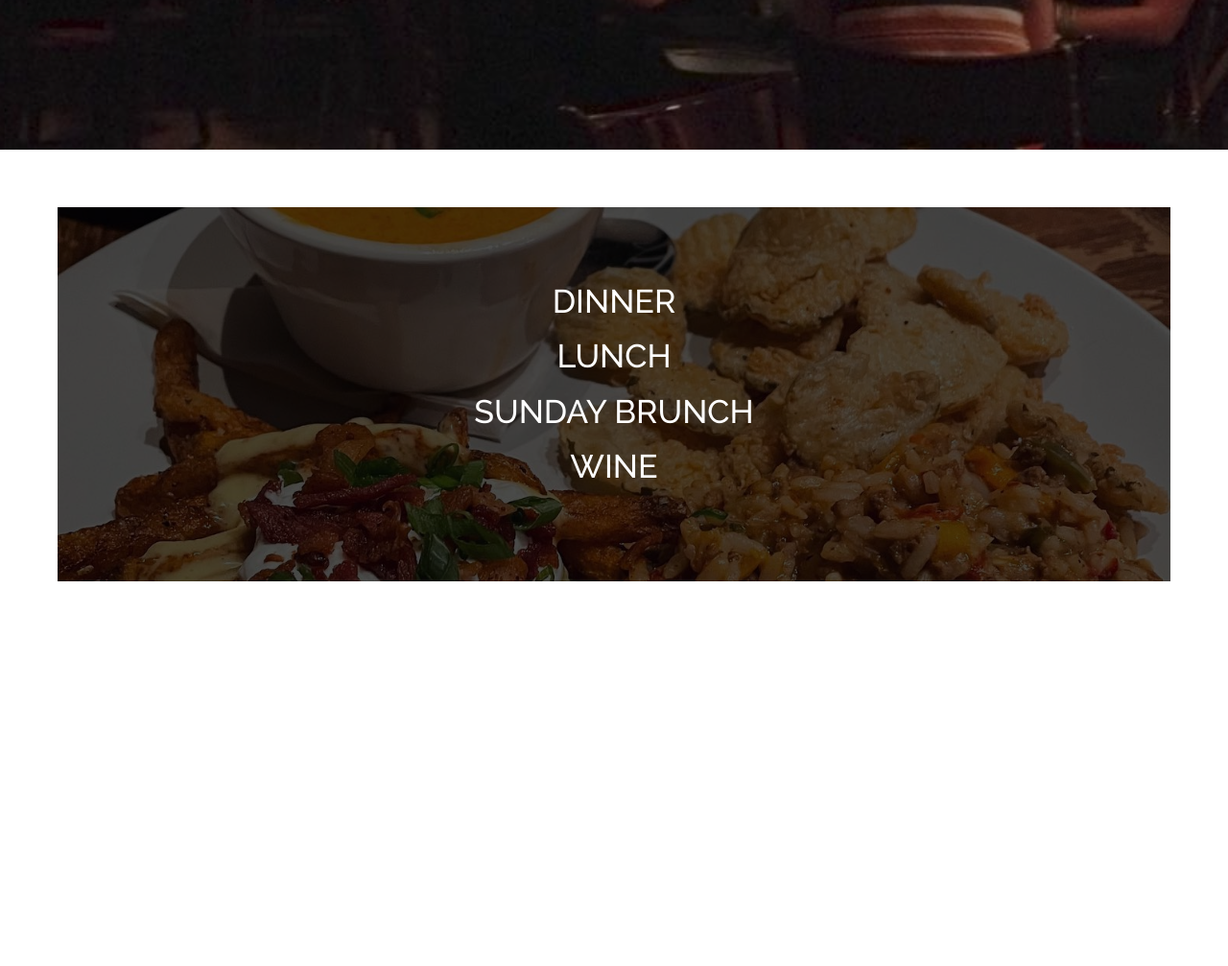
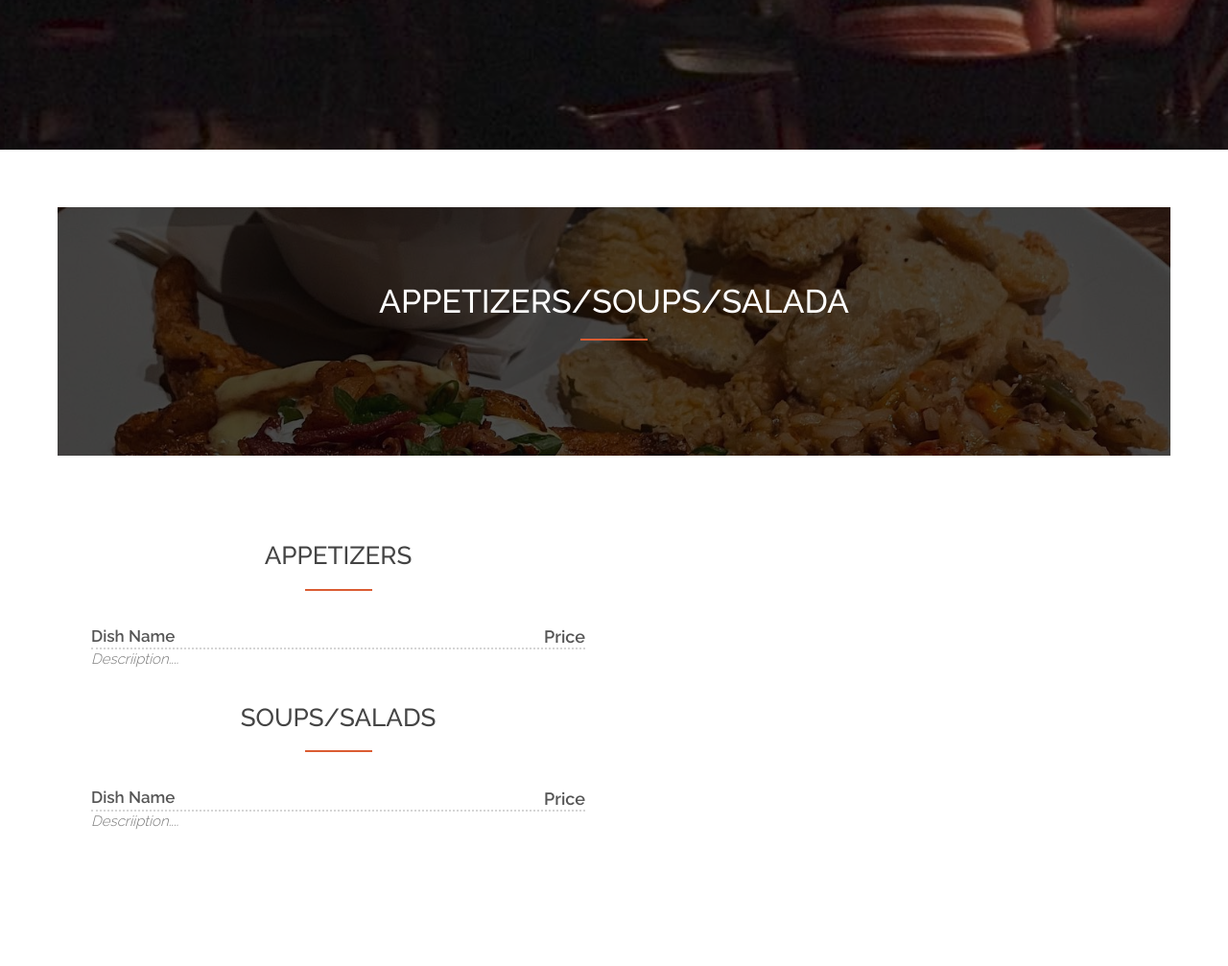
Before and after one commit to Decodedmind/Capstone, a Django app: page /dinner/ in a window 1280 px wide. Shown: the part 644-1651 px from the top of the page at 96% size. Before the commit the page ends 1250 px from the top, so only its background shows below. Run offline with Django 4.2, Linux system fonts and the light colour scheme; some libraries are stand-ins or nearby versions.

Commit message:
name changes to html

```diff
--- a/capstone/mcewens/templates/dinner.html
+++ b/capstone/mcewens/templates/dinner.html
@@ -1,12 +1,33 @@
 {% extends 'index.html' %} {% block content%}
+
 <div id="restaurant-menu">
   <div class="section-title text-center center">
     <div class="overlay">
-      <h2>Dinner</h2>
-      <h2>lunch</h2>
-      <h2>Sunday brunch</h2>
-      <h2>wine</h2>
+      <h2>Appetizers/Soups/Salada</h2>
+      <hr />
+    </div>
+  </div>
+  <div class="container">
+    <div class="row">
+      <div class="col-xs-12 col-sm-6">
+        <div class="menu-section">
+          <h2 class="menu-section-title">Appetizers</h2>
+          <hr />
+          <div class="menu-item">
+            <div class="menu-item-name">Dish Name</div>
+            <div class="menu-item-price">Price</div>
+            <div class="menu-item-description">Descriiption....</div>
+          </div>
+          <h2 class="menu-section-title">Soups/Salads</h2>
+          <hr />
+          <div class="menu-item">
+            <div class="menu-item-name">Dish Name</div>
+            <div class="menu-item-price">Price</div>
+            <div class="menu-item-description">Descriiption....</div>
+          </div>
+        </div>
+      </div>
     </div>
   </div>
 </div>
-{% endblock content%}
+{%endblock content %}
```
Also changed, not shown: capstone/mcewens/templates/menu.html (added, +12 -0 lines).
